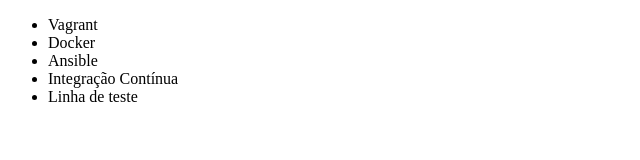
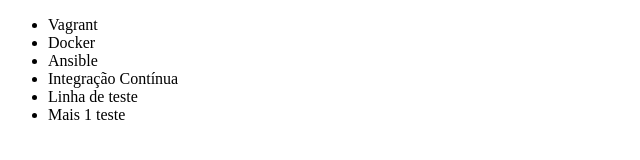
Before and after one commit to danilomperez/alura-git, a plain HTML site: page index.html in a window 1280 px wide. Shown: the full height of the page, 0-640 px from the left. Drawn offline with Linux system fonts and the light colour scheme.

Commit message:
Mais uma linha teste

```diff
--- a/index.html
+++ b/index.html
@@ -11,6 +11,7 @@
         <li>Ansible</li>
         <li>Integração Contínua</li>
         <li>Linha de teste</li>
+        <li>Mais 1 teste</li>
 
     </ul>
 </body>
```
